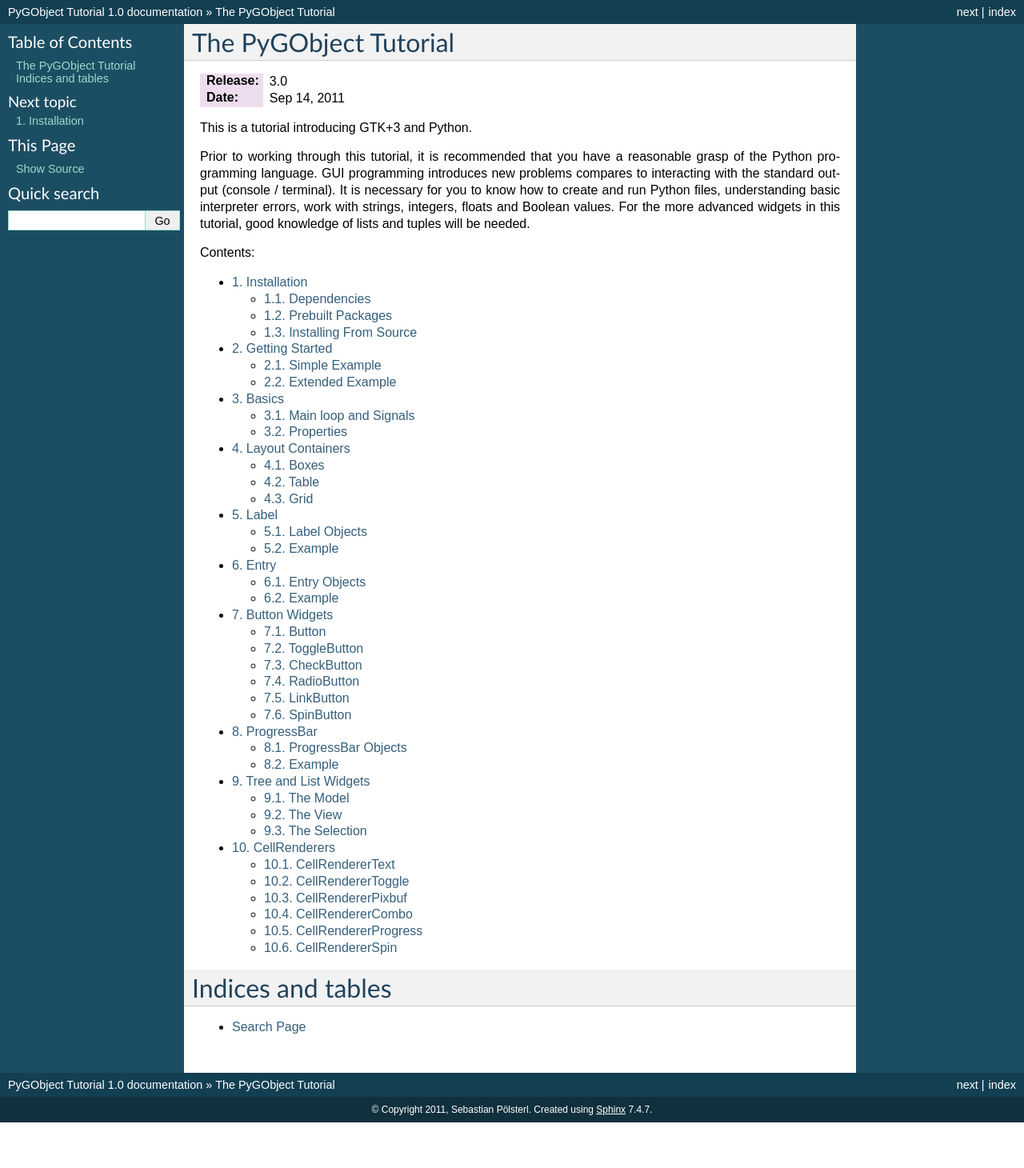
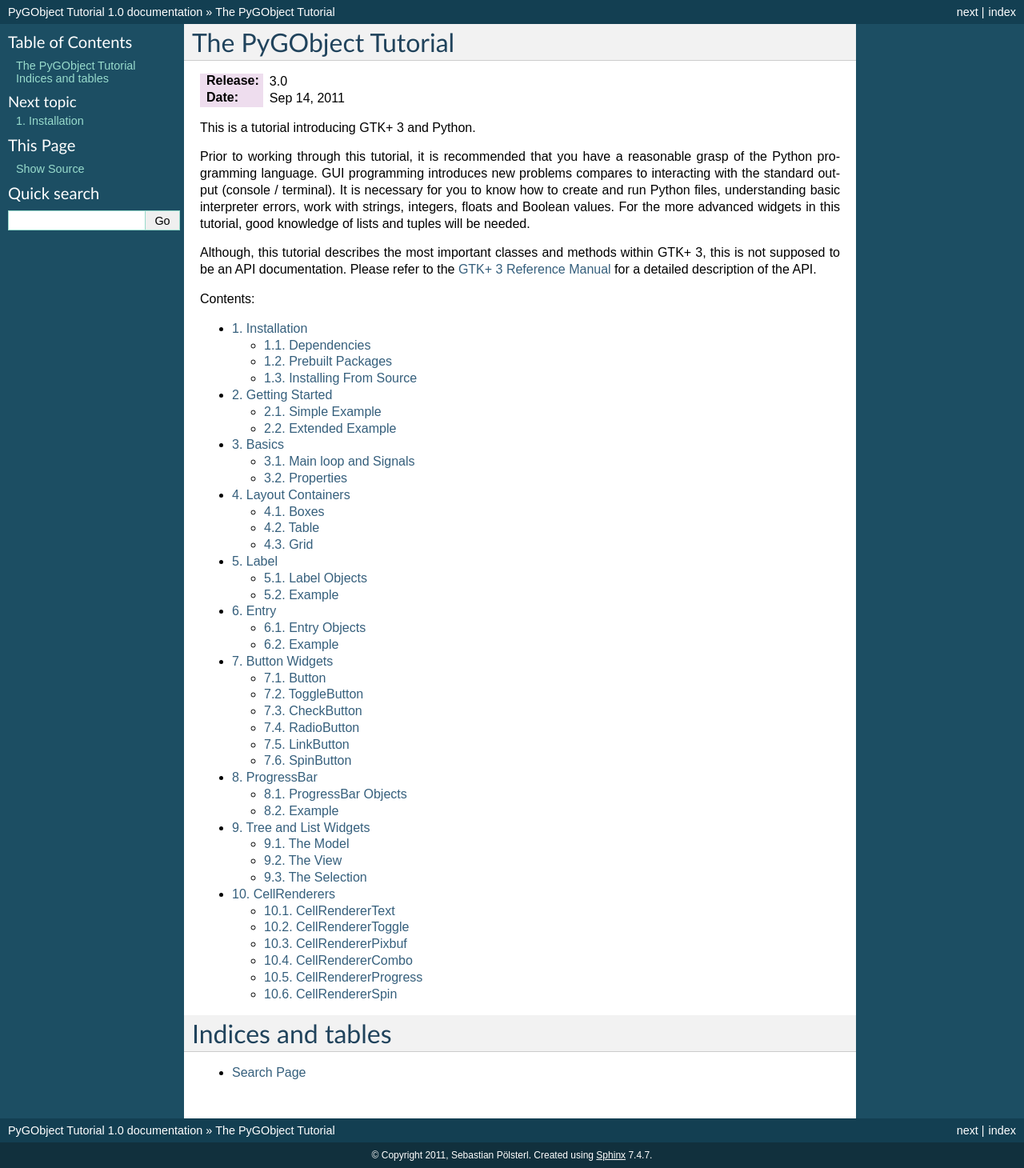
Before and after one commit to sebp/PyGObject-Tutorial, a Sphinx documentation site: the page built from source/index.txt, in a window 1280 px wide. Shown: the whole page at 80% size. Built offline with Sphinx 7.4.7, drawn with Linux system fonts in a browser that asks for light colours; before the commit the page ends 1403 px from its top, so only the background shows below that.

Commit message:
Updated abstract

```diff
--- a/source/index.txt
+++ b/source/index.txt
@@ -9,7 +9,7 @@
 :Release: |version|
 :Date: |today|
 
-This is a tutorial introducing GTK+3 and Python.
+This is a tutorial introducing GTK+ 3 and Python.
 
 Prior to working through this tutorial, it is recommended that you
 have a reasonable grasp of the Python programming language.
@@ -20,6 +20,11 @@
 floats and Boolean values.
 For the more advanced widgets in this tutorial, good knowledge of
 lists and tuples will be needed.
+
+Although, this tutorial describes the most important classes and methods within
+GTK+ 3, this is not supposed to be an API documentation. Please refer to the
+`GTK+ 3 Reference Manual <http://developer.gnome.org/gtk3/stable/>`_ for a
+detailed description of the API.
 
 Contents:
 
```
